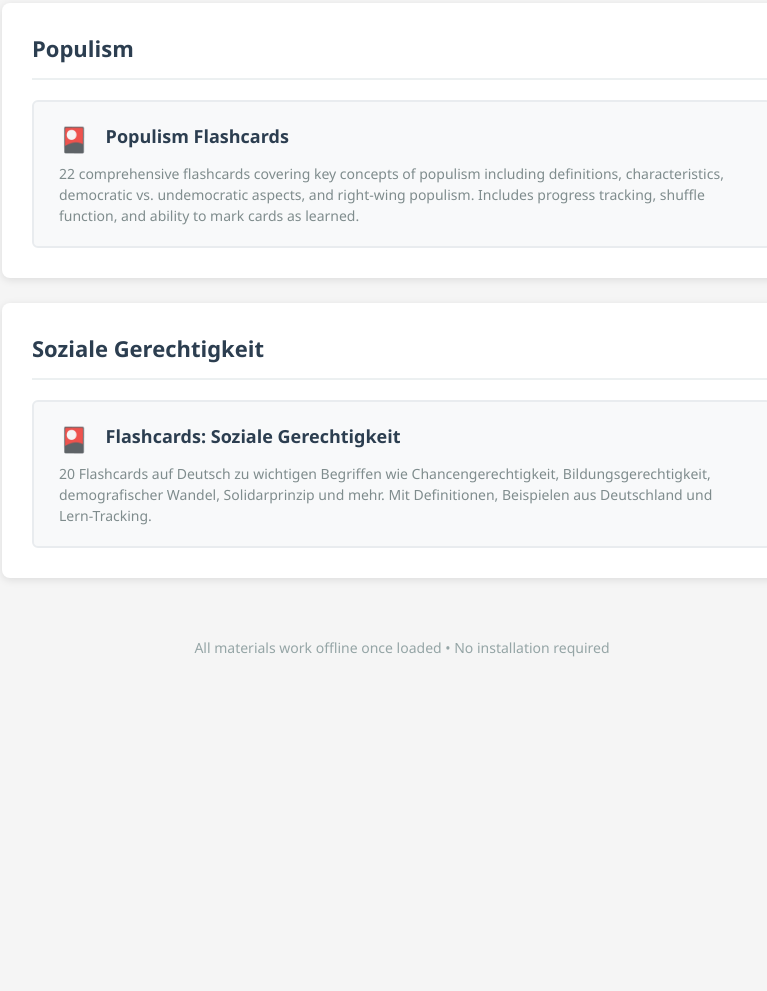
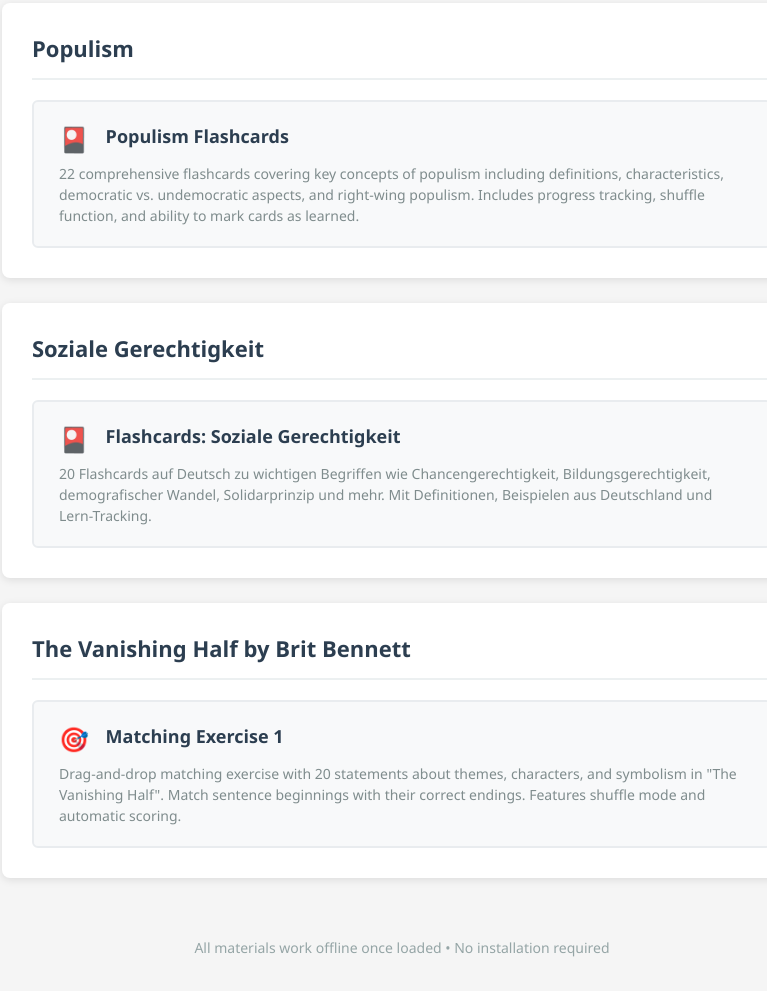
Before and after one commit to omgidklol/teaching-materials, a plain HTML site: page index.html in a window 1280 px wide. Shown: the part 821-1812 px from the top of the page, without its empty margins (238-1005 px from the left). Before the commit the page ends 1538 px from the top, so only its background shows below. Drawn offline with Linux system fonts and the light colour scheme.

Commit message:
Add updated index 12-11

```diff
--- a/index.html
+++ b/index.html
@@ -208,6 +208,21 @@
             </div>
         </div>
 
+        <div class="section">
+            <h2>The Vanishing Half by Brit Bennett</h2>
+            <div class="resource-grid">
+                <a href="vanishing_half_matching.html" class="resource-card">
+                    <div class="resource-title">
+                        <span class="resource-icon">🎯</span>
+                        Matching Exercise 1
+                    </div>
+                    <div class="resource-description">
+                        Drag-and-drop matching exercise with 20 statements about themes, characters, and symbolism in "The Vanishing Half". Match sentence beginnings with their correct endings. Features shuffle mode and automatic scoring.
+                    </div>
+                </a>
+            </div>
+        </div>
+
         <div class="footer">
             <p>All materials work offline once loaded • No installation required</p>
         </div>
```
